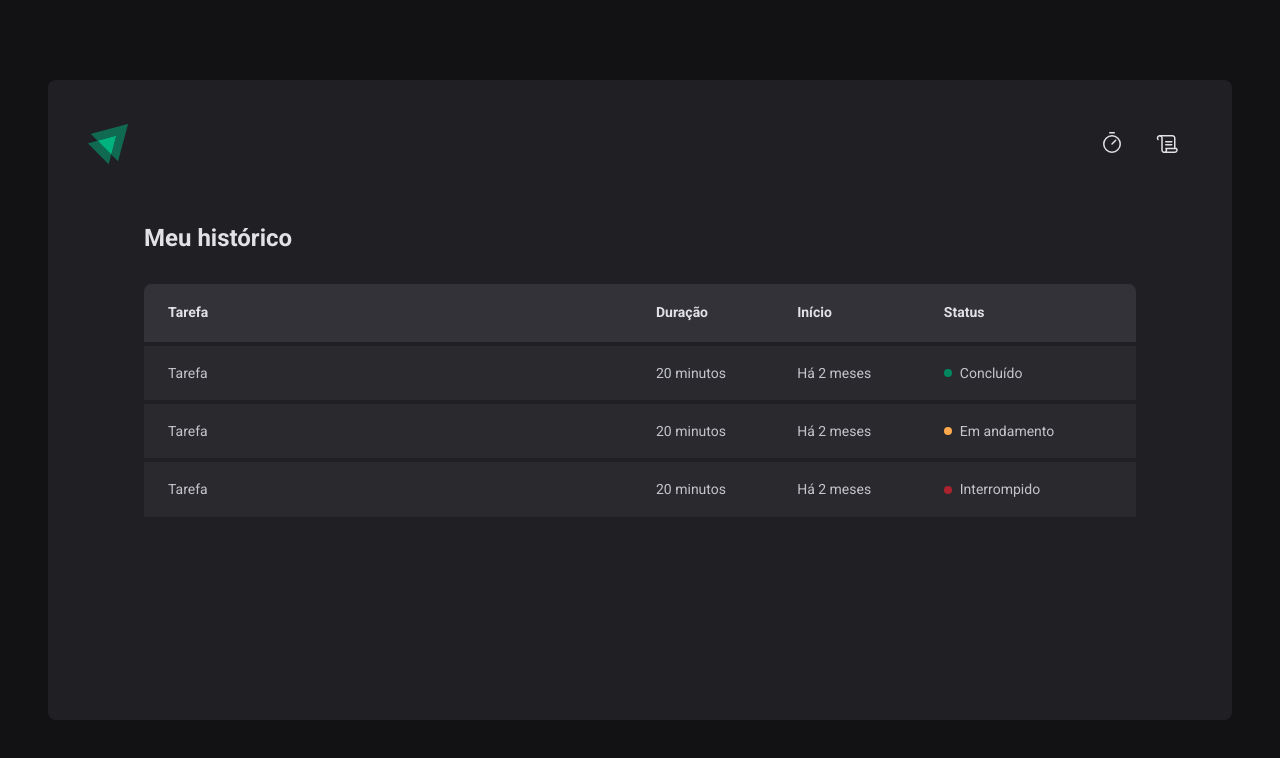
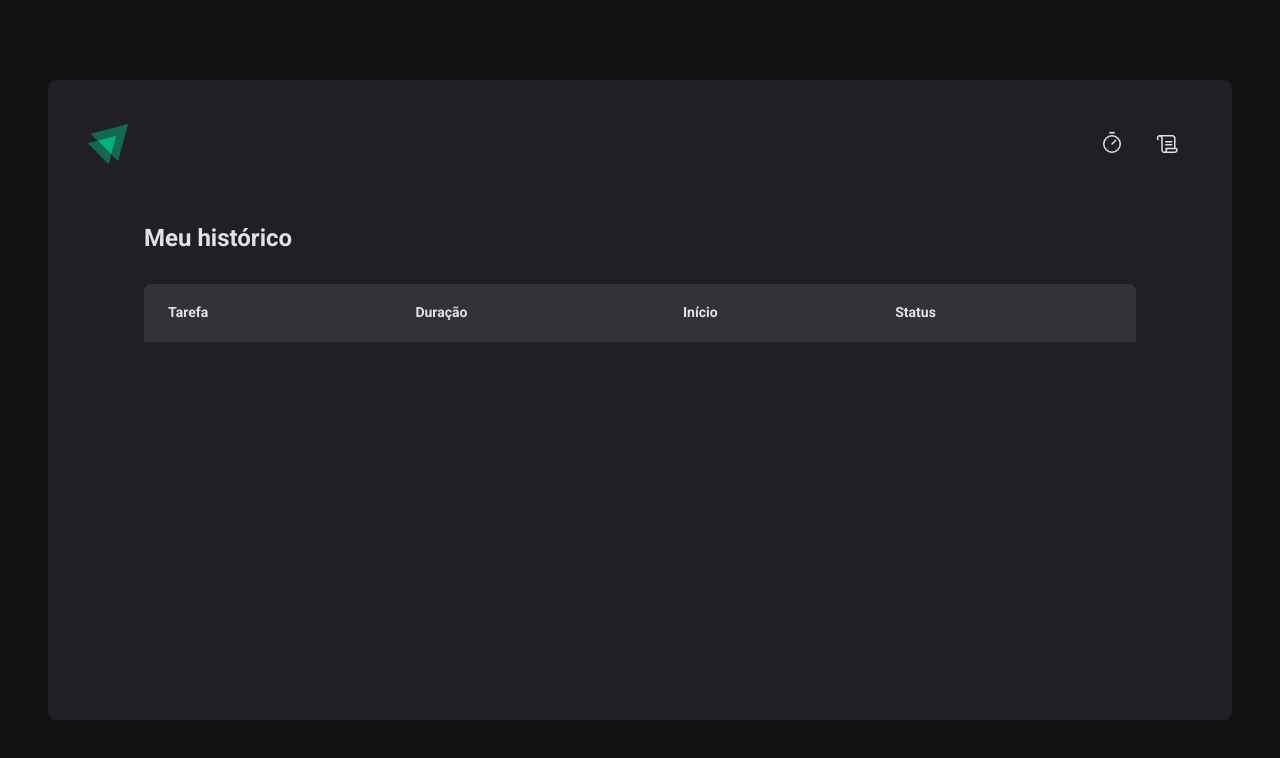
Before and after one commit to MRodrigues51/ignite-timer, a React (Vite) app: page /history in a window 1280 px wide. Shown: the top 758 px of the page. Built offline with nearby package versions, Linux system fonts and the light colour scheme.

Commit message:
useContext history

```diff
--- a/src/App.tsx
+++ b/src/App.tsx
@@ -4,12 +4,15 @@ import { Router } from './Router'
 
 import { GlobalStyle } from './styles/global'
 import { defaultTheme } from './styles/themes/default'
+import { CyclesContextProvider } from './contexts/CyclesContext'
 
 export function App() {
   return (
     <ThemeProvider theme={defaultTheme}>
       <BrowserRouter>
-        <Router />
+        <CyclesContextProvider>
+          <Router />
+        </CyclesContextProvider>
       </BrowserRouter>
       <GlobalStyle />
     </ThemeProvider>
--- /dev/null
+++ b/src/contexts/CyclesContext.tsx
@@ -0,0 +1,105 @@
+import { createContext, ReactNode, useState } from 'react'
+
+interface CreateCycleData {
+  task: string
+  minutesAmount: number
+}
+
+interface Cycle {
+  id: string
+  task: string
+  minutesAmount: number
+  startDate: Date
+  interruptedDate?: Date
+  finishedDate?: Date
+}
+
+interface CycleContextType {
+  cycles: Cycle[]
+  activeCycle: Cycle | undefined
+  activeCycleId: string | null
+  amountSecondsPassed: number
+  markCurrentCycleFinished: () => void
+  setSecondsPassed: (seconds: number) => void
+  createNewCycle: (data: CreateCycleData) => void
+  interruptCurrentCycle: () => void
+}
+
+export const CyclesContext = createContext({} as CycleContextType)
+
+interface CyclesConxtextProviderProps {
+  children: ReactNode
+}
+
+export function CyclesContextProvider({
+  children,
+}: CyclesConxtextProviderProps) {
+  const [cycles, setCycles] = useState<Cycle[]>([])
+  const [activeCycleId, setActiveCycleId] = useState<string | null>(null)
+  const [amountSecondsPassed, setAmountSecondsPassed] = useState(0)
+
+  const activeCycle = cycles.find((cycle) => cycle.id === activeCycleId)
+
+  function markCurrentCycleFinished() {
+    setCycles((state) =>
+      state.map((cycle) => {
+        if (cycle.id === activeCycleId) {
+          return { ...cycle, finishedData: new Date() }
+        } else {
+          return cycle
+        }
+      }),
+    )
+  }
+
+  function setSecondsPassed(seconds: number) {
+    setAmountSecondsPassed(seconds)
+  }
+
+  function createNewCycle(data: CreateCycleData) {
+    const id = String(new Date().getTime)
+
+    const newCycle: Cycle = {
+      id,
+      task: data.task,
+      minutesAmount: data.minutesAmount,
+      startDate: new Date(),
+    }
+
+    setCycles((state) => [...state, newCycle])
+    setActiveCycleId(id)
+    setAmountSecondsPassed(0)
+
+    // reset()
+  }
+
+  function interruptCurrentCycle() {
+    setCycles((state) =>
+      state.map((cycle) => {
+        if (cycle.id === activeCycleId) {
+          return { ...cycle, interruptedDate: new Date() }
+        } else {
+          return cycle
+        }
+      }),
+    )
+    setActiveCycleId(null)
+  }
+
+  return (
+    <CyclesContext.Provider
+      value={{
+        cycles,
+        activeCycle,
+        activeCycleId,
+        markCurrentCycleFinished,
+        amountSecondsPassed,
+        setSecondsPassed,
+        createNewCycle,
+        interruptCurrentCycle,
+      }}
+    >
+      {children}
+    </CyclesContext.Provider>
+  )
+}
--- a/src/pages/History/index.tsx
+++ b/src/pages/History/index.tsx
@@ -1,10 +1,13 @@
+import { useContext } from 'react'
+import { CyclesContext } from '../../contexts/CyclesContext'
 import { HistoryContainer, HistoryList, Status } from './styles'
 
 export function History() {
+  const { cycles } = useContext(CyclesContext)
+
   return (
     <HistoryContainer>
       <h1>Meu histórico</h1>
-
       <HistoryList>
         <table>
           <thead>
@@ -16,30 +19,28 @@ export function History() {
             </tr>
           </thead>
           <tbody>
-            <tr>
-              <td>Tarefa</td>
-              <td>20 minutos</td>
-              <td>Há 2 meses</td>
-              <td>
-                <Status statusColor="green">Concluído</Status>
-              </td>
-            </tr>
-            <tr>
-              <td>Tarefa</td>
-              <td>20 minutos</td>
-              <td>Há 2 meses</td>
-              <td>
-                <Status statusColor="yellow">Em andamento</Status>
-              </td>
-            </tr>
-            <tr>
-              <td>Tarefa</td>
-              <td>20 minutos</td>
-              <td>Há 2 meses</td>
-              <td>
-                <Status statusColor="red">Interrompido</Status>
-              </td>
-            </tr>
+            {cycles.map((cycle) => {
+              return (
+                <tr key={cycle.id}>
+                  <td>{cycle.task}</td>
+                  <td>{cycle.minutesAmount} minutos</td>
+                  <td>{cycle.startDate.toISOString()}</td>
+                  <td>
+                    {cycle.finishedDate && (
+                      <Status statusColor="green">Concluído</Status>
+                    )}
+
+                    {cycle.interruptedDate && (
+                      <Status statusColor="red">Interrompido</Status>
+                    )}
+
+                    {!cycle.interruptedDate && !cycle.finishedDate && (
+                      <Status statusColor="yellow">Em andamento</Status>
+                    )}
+                  </td>
+                </tr>
+              )
+            })}
           </tbody>
         </table>
       </HistoryList>
--- a/src/pages/Home/components/Countdown/index.tsx
+++ b/src/pages/Home/components/Countdown/index.tsx
@@ -1,6 +1,7 @@
 import { differenceInSeconds } from 'date-fns'
 import { useContext, useEffect } from 'react'
-import { CyclesContext } from '../..'
+import { CyclesContext } from '../../../../contexts/CyclesContext'
+
 import { CountdownContainer, Separator } from './styles'
 
 export function Countdown() {
--- a/src/pages/Home/components/NewCycleForm/index.tsx
+++ b/src/pages/Home/components/NewCycleForm/index.tsx
@@ -1,7 +1,7 @@
 import { FormContainer, MinutesAmountInput, TaskInput } from './styles'
 import { useContext } from 'react'
-import { CyclesContext } from '../..'
 import { useFormContext } from 'react-hook-form'
+import { CyclesContext } from '../../../../contexts/CyclesContext'
 
 export function NewCycleForm() {
   const { activeCycle } = useContext(CyclesContext)
@@ -31,7 +31,7 @@ export function NewCycleForm() {
         id="minutesAmount"
         placeholder="00"
         step={5}
-        min={1}
+        min={5}
         max={60}
         disabled={!!activeCycle}
         {...register('minutesAmount', { valueAsNumber: true })}
--- a/src/pages/Home/index.tsx
+++ b/src/pages/Home/index.tsx
@@ -2,7 +2,7 @@ import { HandPalm, Play } from 'phosphor-react'
 import { useForm, FormProvider } from 'react-hook-form'
 import { zodResolver } from '@hookform/resolvers/zod'
 import * as zod from 'zod'
-import { useState, createContext } from 'react'
+import { useContext } from 'react'
 import {
   HomeContainer,
   StartCountdownButton,
@@ -10,41 +10,21 @@ import {
 } from './styles'
 import { NewCycleForm } from './components/NewCycleForm'
 import { Countdown } from './components/Countdown'
-
-interface Cycle {
-  id: string
-  task: string
-  minutesAmount: number
-  startDate: Date
-  InterruptedDate?: Date
-  finishedData?: Date
-}
-
-interface CycleContextType {
-  activeCycle: Cycle | undefined
-  activeCycleId: string | null
-  amountSecondsPassed: number
-  markCurrentCycleFinished: () => void
-  setSecondsPassed: (seconds: number) => void
-}
-
-export const CyclesContext = createContext({} as CycleContextType)
+import { CyclesContext } from '../../contexts/CyclesContext'
 
 const newCycleFormValidationSchema = zod.object({
   task: zod.string().min(1, 'Informe a tarefa'),
   minutesAmount: zod
     .number()
-    .min(1, 'O ciclo precisa ser de no mínimo 5 minutos')
+    .min(5, 'O ciclo precisa ser de no mínimo 5 minutos')
     .max(60, 'O ciclo precisa ser de no mínimo 5 minutos'),
 })
 
 type NewCycleFormData = zod.infer<typeof newCycleFormValidationSchema>
 
 export function Home() {
-  const [cycles, setCycles] = useState<Cycle[]>([])
-  const [activeCycleId, setActiveCycleId] = useState<string | null>(null)
-
-  const [amountSecondsPassed, setAmountSecondsPassed] = useState(0)
+  const { activeCycle, createNewCycle, interruptCurrentCycle } =
+    useContext(CyclesContext)
 
   const newCycleForm = useForm<NewCycleFormData>({
     resolver: zodResolver(newCycleFormValidationSchema),
@@ -56,52 +36,9 @@ export function Home() {
 
   const { handleSubmit, watch, reset } = newCycleForm
 
-  const activeCycle = cycles.find((cycle) => cycle.id === activeCycleId)
-
-  function setSecondsPassed(seconds: number) {
-    setAmountSecondsPassed(seconds)
-  }
-
-  function markCurrentCycleFinished() {
-    setCycles((state) =>
-      state.map((cycle) => {
-        if (cycle.id === activeCycleId) {
-          return { ...cycle, finishedData: new Date() }
-        } else {
-          return cycle
-        }
-      }),
-    )
-  }
-
-  function handleCreateNewCycle(data: NewCycleFormData) {
-    const id = String(new Date().getTime)
-
-    const newCycle: Cycle = {
-      id,
-      task: data.task,
-      minutesAmount: data.minutesAmount,
-      startDate: new Date(),
-    }
-
-    setCycles((state) => [...state, newCycle])
-    setActiveCycleId(id)
-    setAmountSecondsPassed(0)
-
+  function handleCreateNewCycles(data: NewCycleFormData) {
+    createNewCycle(data)
     reset()
-  }
-
-  function handleInterruptCycle() {
-    setCycles((state) =>
-      state.map((cycle) => {
-        if (cycle.id === activeCycleId) {
-          return { ...cycle, interruptedDate: new Date() }
-        } else {
-          return cycle
-        }
-      }),
-    )
-    setActiveCycleId(null)
   }
 
   const task = watch('task')
@@ -109,23 +46,14 @@ export function Home() {
 
   return (
     <HomeContainer>
-      <form onSubmit={handleSubmit(handleCreateNewCycle)} action="">
-        <CyclesContext.Provider
-          value={{
-            activeCycle,
-            activeCycleId,
-            markCurrentCycleFinished,
-            amountSecondsPassed,
-            setSecondsPassed,
-          }}
-        >
-          <FormProvider {...newCycleForm}>
-            <NewCycleForm />
-          </FormProvider>
-          <Countdown />
-        </CyclesContext.Provider>
+      <form onSubmit={handleSubmit(handleCreateNewCycles)} action="">
+        <FormProvider {...newCycleForm}>
+          <NewCycleForm />
+        </FormProvider>
+        <Countdown />
+
         {activeCycle ? (
-          <StopCountdownButton onClick={handleInterruptCycle} type="button">
+          <StopCountdownButton onClick={interruptCurrentCycle} type="button">
             <HandPalm size={24} />
             Interromper
           </StopCountdownButton>
```
